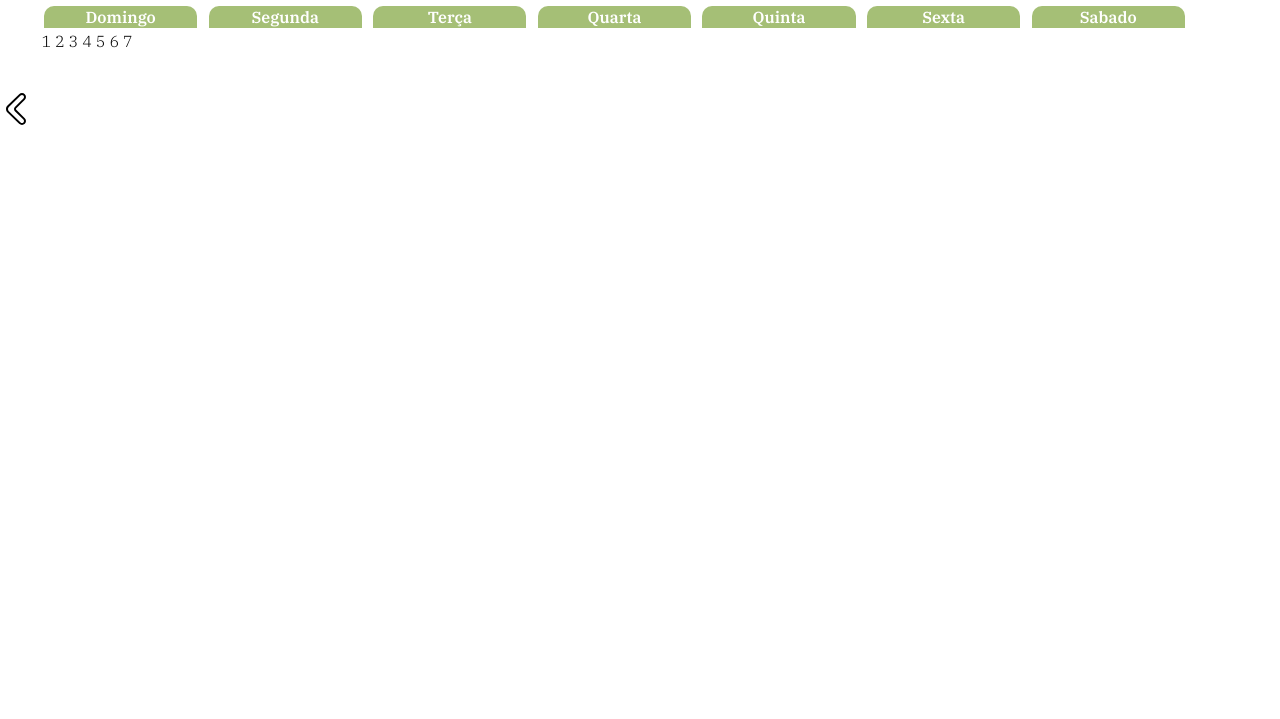
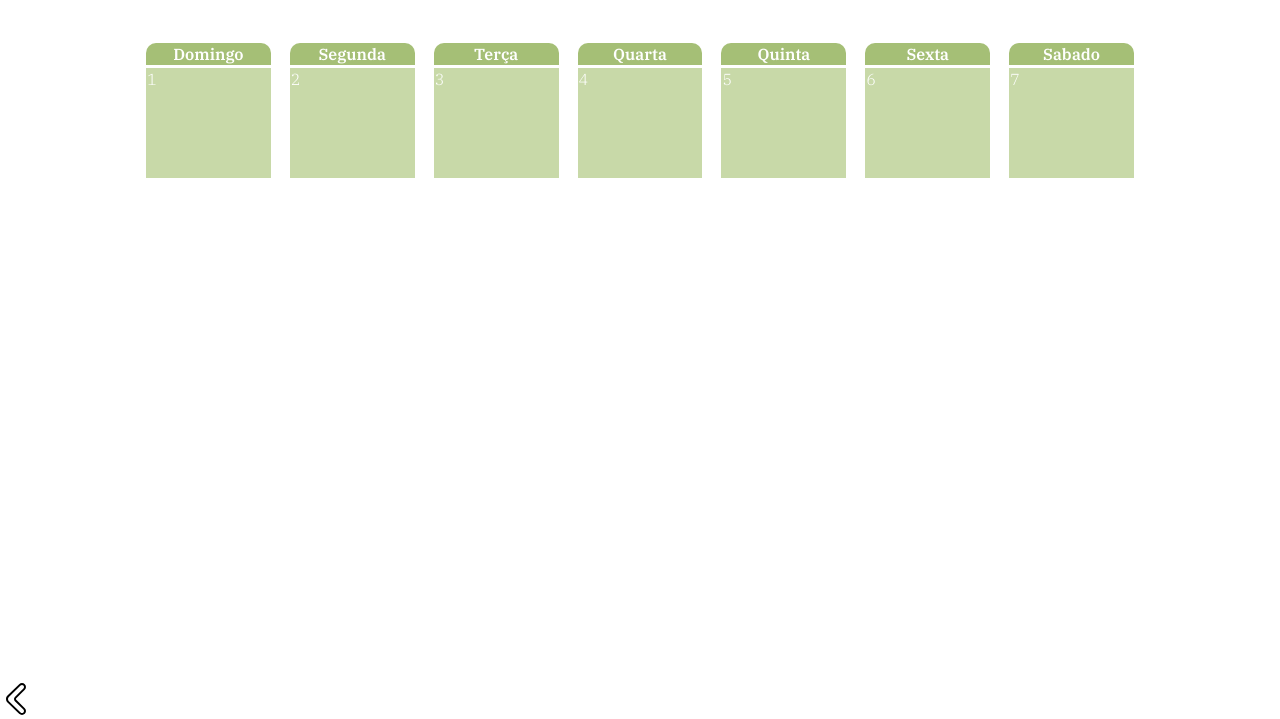
Before and after one commit to JanainaNogueira/Calendario, a plain HTML site: page index.html in a window 1280 px wide. Shown: the part 117-836 px from the top of the page. Before the commit the page ends 800 px from the top, so only its background shows below. Drawn offline with Linux system fonts and the light colour scheme.

Commit message:
create style for the month days
Changed classes:
- days-month
- day

```diff
--- a/index.css
+++ b/index.css
@@ -2,11 +2,13 @@ html,body{
     padding: 0;
     margin: 0;
     font-family:'IBM Plex Serif', serif;
+    height: 100%;
+    box-sizing: border-box;
 }
 /*header*/
 header{
     display: flex;
-    height: 10%;
+    height: 20%;
     justify-content: space-around;
     align-items: center;
 }
@@ -17,28 +19,46 @@ h1{
     color:#8AA851;
 }
 /*main*/
+    /*dias da semana*/
+    .calendar{
+        display:flex;
+        align-items: center;
+        flex-direction: column;
+        width: 100%;
+        height: 80%;
+    }
     .month{
-    display:flex;
+        display: flex;
+        width: 80%;
+        height: 100%;
+    }
+    .month tbody{
+        display: flex;
         flex-direction: column;
-    width: 90%;
-    margin: 3%;
-}
-.week{
-    display: flex;
-}
-.week tbody{
         width: 100%;
     }
-.week tr{
+    .month tr{
         display: flex;
-    justify-content: space-around;
+        justify-content: space-evenly;
+        width: 100%;
     }
     .day-week{
         background-color: #A5BF76;
         color: #fff;
         display: flex;
-    width: 14.28%;
-    margin: 0 0.5% 0 0.5%;
+        width: 12%;
+        margin: 0 0.1% 0 0.1%;
         border-radius: 10px 10px 0 0;
         justify-content: center;
     }
+    /*dias do mês*/
+    .days-month{
+        height: 18%;
+    }
+    .day{
+        display: flex;
+        width: 12%;
+        background-color: #C8D9A8;
+        color: #fff;
+        margin: 0.3% 0.1% 0.2% 0.1%;
+    }
```
Lines whose indentation alone changed are shown as unchanged.
